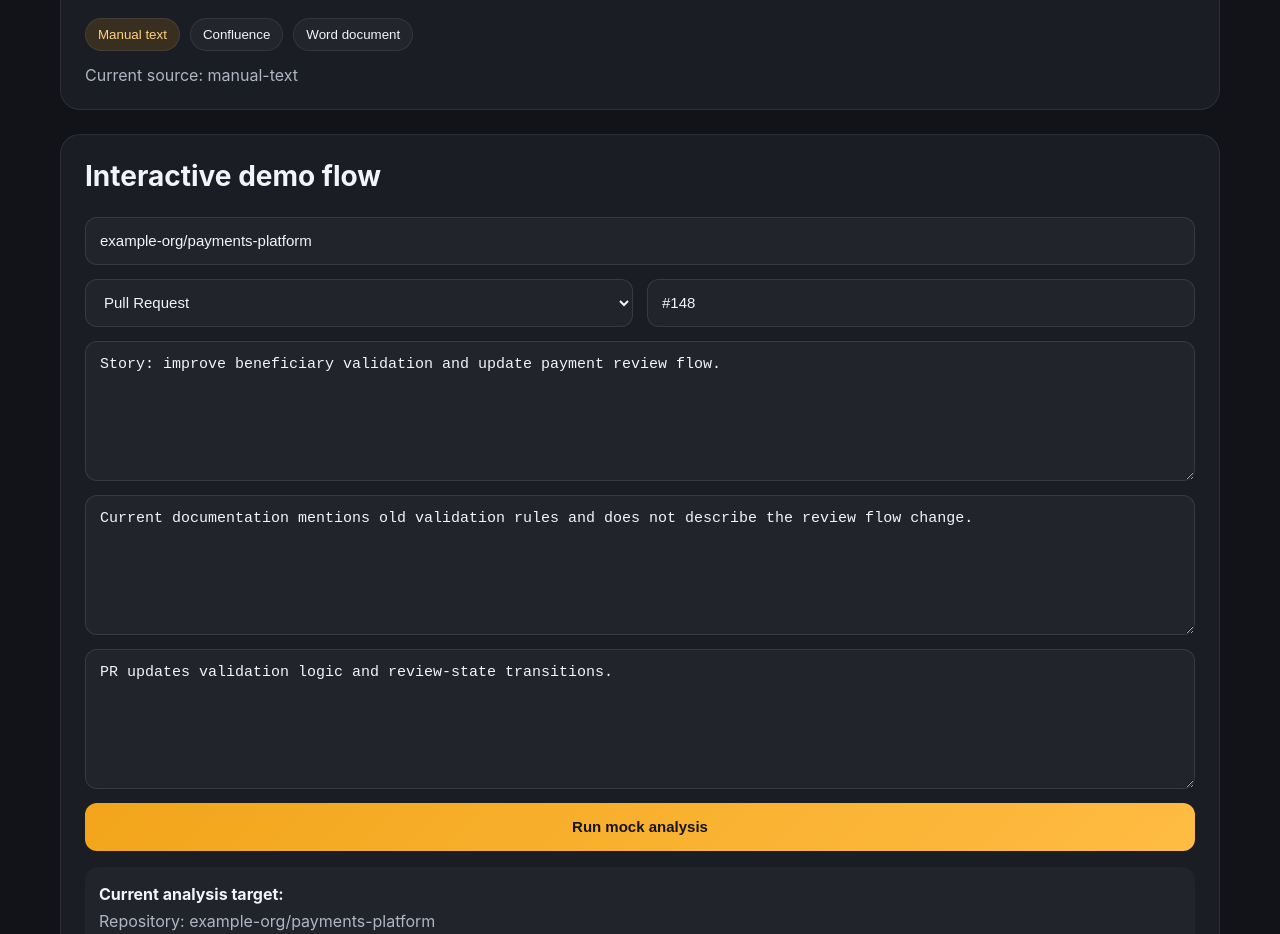
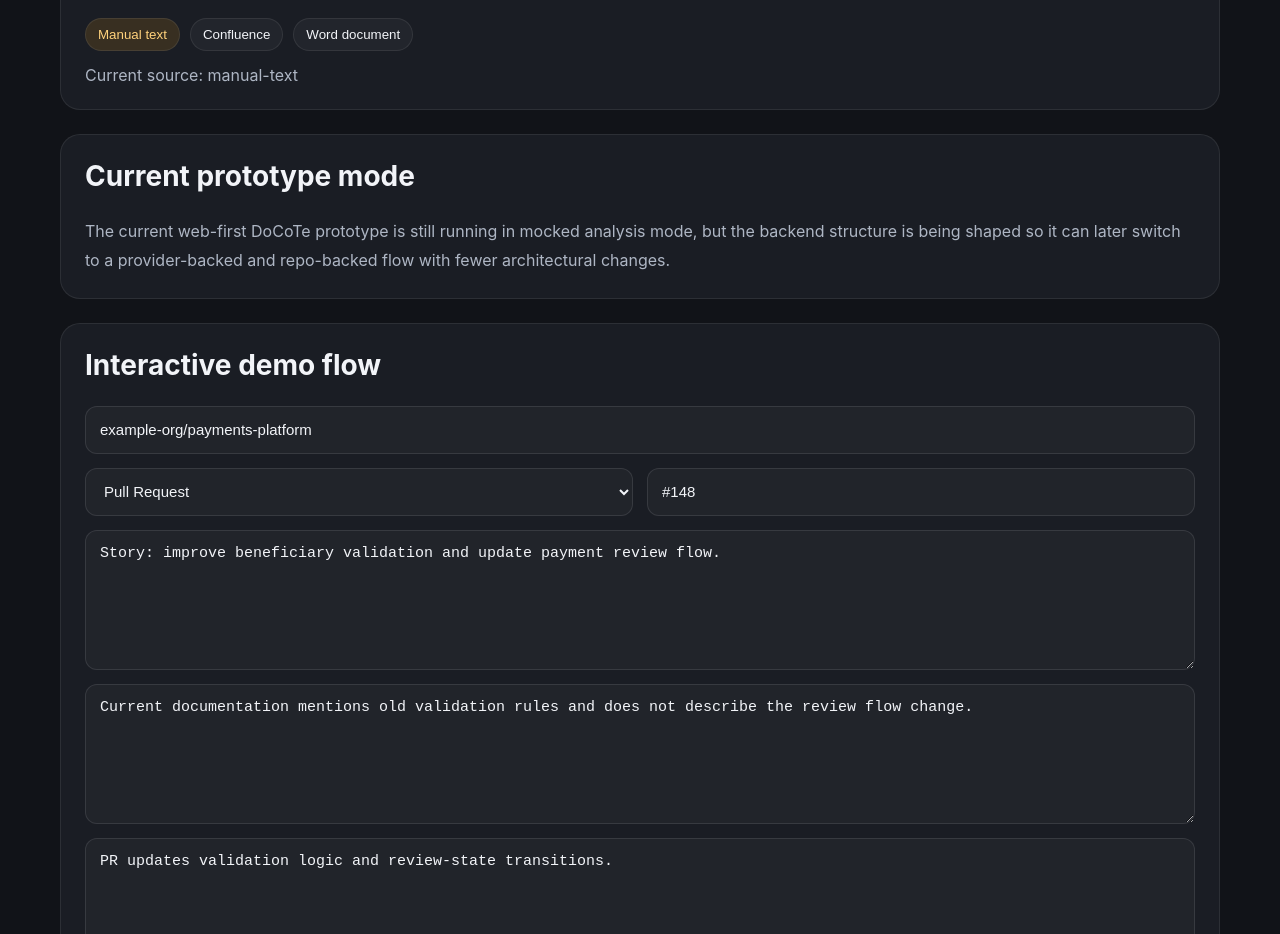
Before and after one commit to denysodyntsov/docote, a Next.js app in the folder docote-web/: page / in a window 1280 px wide. Shown: the part 2020-2954 px from the top of the page. Built offline with nearby package versions, Linux system fonts and the light colour scheme.

Commit message:
Clarify analysis mode in DoCoTe web

```diff
--- a/docote-web/app/page.tsx
+++ b/docote-web/app/page.tsx
@@ -10,6 +10,7 @@ import { CurrentDocStatus } from '../components/current-doc-status';
 import { JiraContextStatus } from '../components/jira-context-status';
 import { DebugHistory } from '../components/debug-history';
 import { DocSourceCard } from '../components/doc-source-card';
+import { ModeExplainerCard } from '../components/mode-explainer-card';
 
 export default function HomePage() {
   return (
@@ -32,6 +33,7 @@ export default function HomePage() {
       <RepositorySelector />
       <CommitRangeCard />
       <DocSourceCard />
+      <ModeExplainerCard />
       <WebDemoForm />
       <JiraContextStatus />
       <CurrentDocStatus />
--- /dev/null
+++ b/docote-web/components/mode-explainer-card.tsx
@@ -0,0 +1,10 @@
+export function ModeExplainerCard() {
+  return (
+    <section style={{ marginTop: 24, background: '#1a1d24', border: '1px solid rgba(255,255,255,0.08)', borderRadius: 20, padding: 24 }}>
+      <h2 style={{ marginTop: 0, fontSize: 28 }}>Current prototype mode</h2>
+      <p style={{ color: '#aeb6c4', lineHeight: 1.8, marginBottom: 0 }}>
+        The current web-first DoCoTe prototype is still running in mocked analysis mode, but the backend structure is being shaped so it can later switch to a provider-backed and repo-backed flow with fewer architectural changes.
+      </p>
+    </section>
+  );
+}
--- a/docote-web/components/web-demo-form.tsx
+++ b/docote-web/components/web-demo-form.tsx
@@ -9,6 +9,7 @@ import { buildAnalysisSummary } from '../lib/analysis-summary';
 import { AnalysisSummaryCard } from './analysis-summary-card';
 import { AnalysisStatusList } from './analysis-status-list';
 import { OutputDiffList } from './output-diff-list';
+import { classifyAnalysisMode } from '../lib/analysis-modes';
 
 export function WebDemoForm() {
   const [loading, setLoading] = useState(false);
@@ -89,6 +90,9 @@ export function WebDemoForm() {
       {error ? <p style={{ color: '#ff8c8c' }}>{error}</p> : null}
       {response ? (
         <>
+        <div style={{ marginTop: 20, color: '#ffd27c', fontSize: 13 }}>
+          Effective mode: {classifyAnalysisMode({ providerMode: response.meta?.mode, debugProviderMode: response.debug?.provider?.mode })}
+        </div>
         <AnalysisSummaryCard summary={buildAnalysisSummary(response)} />
         <div style={{ marginTop: 20, background: 'rgba(255,255,255,0.03)', borderRadius: 16, padding: 18 }}>
           <div style={{ color: '#ffd27c', fontSize: 13, marginBottom: 10 }}>Mode: {response.meta?.mode} · {response.meta?.analyzedAt}</div>
--- /dev/null
+++ b/docote-web/lib/analysis-modes.ts
@@ -0,0 +1,7 @@
+export type AnalysisMode = 'mock-web' | 'mock-analysis-engine' | 'provider-ready';
+
+export function classifyAnalysisMode(input: { providerMode?: string; debugProviderMode?: string }) {
+  if (input.providerMode === 'live' || input.debugProviderMode === 'live') return 'provider-ready';
+  if (input.debugProviderMode === 'mock-provider-ready') return 'mock-analysis-engine';
+  return 'mock-web';
+}
```
Also changed, not shown: 1 other file (tests, documents, lock files or other folders).
